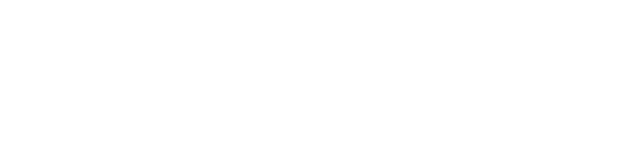
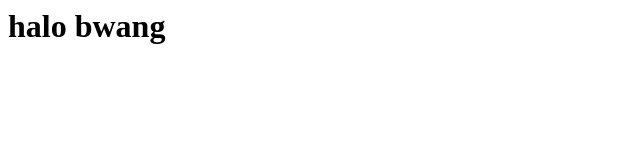
Before and after one commit to alfanakhyar27/Testdogrr, a plain HTML site: page index.html in a window 1280 px wide. Shown: the whole page, without its empty margins (0-640 px from the left). Drawn offline with Linux system fonts and the light colour scheme.

Commit message:
ngetest buat 'halo bwang"
test aja ini mah

```diff
--- a/index.html
+++ b/index.html
@@ -2,5 +2,8 @@
     <header>
 
     </header>
+    <h1>
+        halo bwang
+    </h1>
 
     </html>
```
